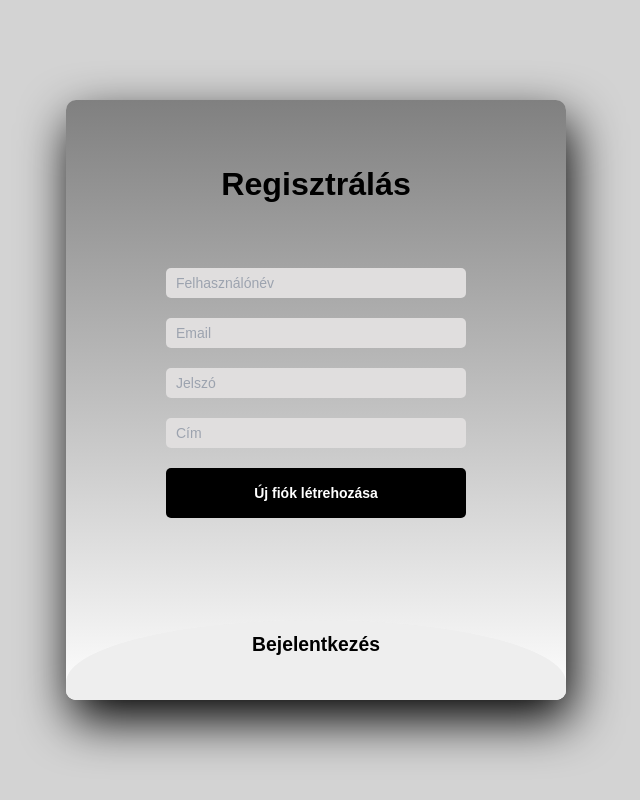
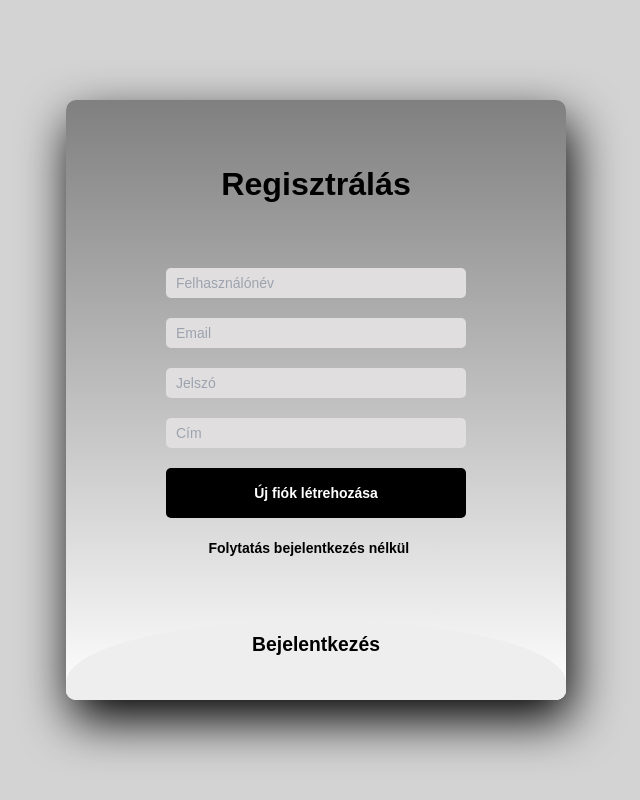
Before and after one commit to szabobence2k/webshop, an Angular app: page /login in a window 1280 px wide. Shown: the top 800 px of the page, without its empty margins (324-964 px from the left). Built offline with nearby package versions, Linux system fonts and the light colour scheme.

Commit message:
homePage update

```diff
--- a/src/app/components/login/login.component.css
+++ b/src/app/components/login/login.component.css
@@ -86,3 +86,20 @@ button:hover{
 #chk:checked ~ .signup label{
 	transform: scale(.6);
 }
+
+.withoutLogin{
+	width: 43%;
+	height: 50px;
+	margin: 10px auto;
+	justify-content: center;
+	display: block;
+	color: #000000;
+	font-size: 1em;
+	font-weight: bold;
+	margin-top: 20px;
+	outline: none;
+	border: none;
+	border-radius: 5px;
+	transition: .2s ease-in;
+	cursor: pointer;
+}
--- a/src/app/components/login/login.component.html
+++ b/src/app/components/login/login.component.html
@@ -13,6 +13,9 @@
 					<input type="address" name="address" placeholder="Cím" [(ngModel)]="registrationElements.address">
 					<button (click)="onRegistration()" name="registrationButton">Új fiók létrehozása</button>
 				</form>
+				<div class="withoutLogin" mat-icon-button routerLink="/home-without-user">
+					<a class="justify-between">Folytatás bejelentkezés nélkül</a>
+				</div>
 			</div>
 
 			<div class="login">
--- a/src/app/pages/home-without-user/home-without-user.component.html
+++ b/src/app/pages/home-without-user/home-without-user.component.html
@@ -7,8 +7,7 @@
     <button mat-icon-button routerLink="/login">
       <mat-icon>shopping_cart</mat-icon>
     </button>
-
-  </mat-toolbar>
+</mat-toolbar>
 
 <mat-sidenav-container class="drawer-container">
     <mat-sidenav #sidenav mode="side" opened class="p-6">
```
